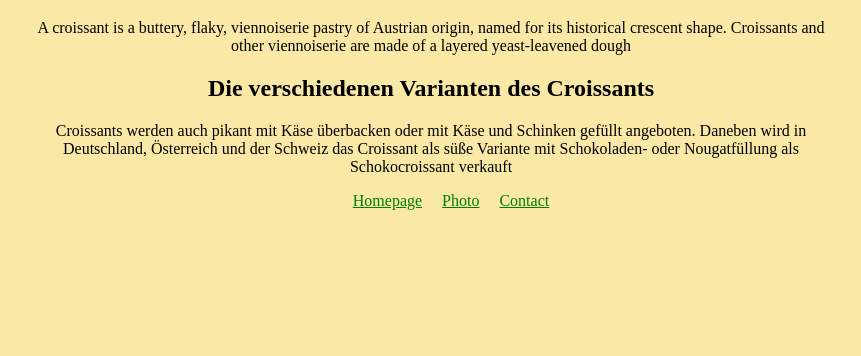
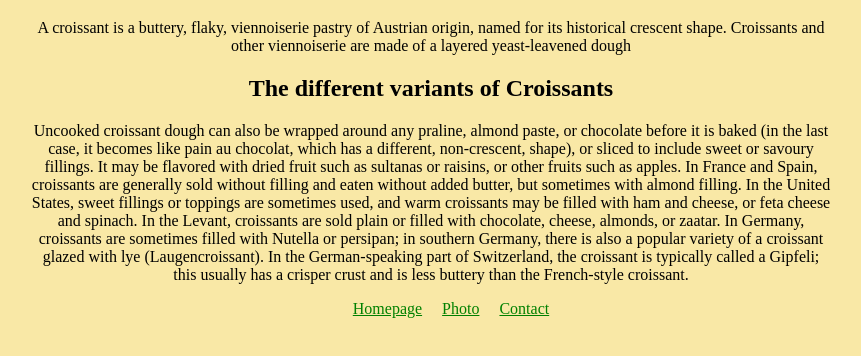
Before and after one commit to kreativcare/croissant, a plain HTML site: page index.html in a window 1280 px wide. Shown: the part 62-418 px from the top of the page, without its empty margins (209-1070 px from the left). Drawn offline with Linux system fonts and the light colour scheme.

Commit message:
text language update

```diff
--- a/index.html
+++ b/index.html
@@ -18,12 +18,23 @@
       named for its historical crescent shape. Croissants and other viennoiserie
       are made of a layered yeast-leavened dough
     </p>
-    <h2>Die verschiedenen Varianten des Croissants</h2>
+    <h2>The different variants of Croissants</h2>
     <p>
-      Croissants werden auch pikant mit Käse überbacken oder mit Käse und
-      Schinken gefüllt angeboten. Daneben wird in Deutschland, Österreich und
-      der Schweiz das Croissant als süße Variante mit Schokoladen- oder
-      Nougatfüllung als Schokocroissant verkauft
+      Uncooked croissant dough can also be wrapped around any praline, almond
+      paste, or chocolate before it is baked (in the last case, it becomes like
+      pain au chocolat, which has a different, non-crescent, shape), or sliced
+      to include sweet or savoury fillings. It may be flavored with dried fruit
+      such as sultanas or raisins, or other fruits such as apples. In France and
+      Spain, croissants are generally sold without filling and eaten without
+      added butter, but sometimes with almond filling. In the United States,
+      sweet fillings or toppings are sometimes used, and warm croissants may be
+      filled with ham and cheese, or feta cheese and spinach. In the Levant,
+      croissants are sold plain or filled with chocolate, cheese, almonds, or
+      zaatar. In Germany, croissants are sometimes filled with Nutella or
+      persipan; in southern Germany, there is also a popular variety of a
+      croissant glazed with lye (Laugencroissant). In the German-speaking part
+      of Switzerland, the croissant is typically called a Gipfeli; this usually
+      has a crisper crust and is less buttery than the French-style croissant.
     </p>
     <ul>
       <li>
```
